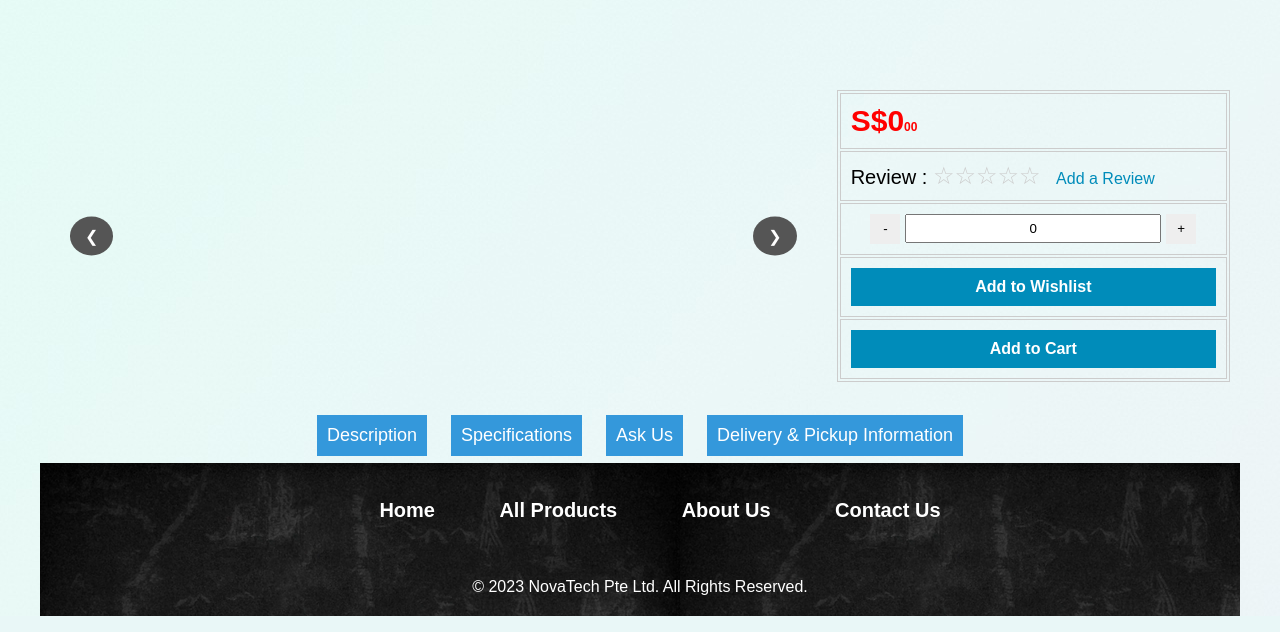
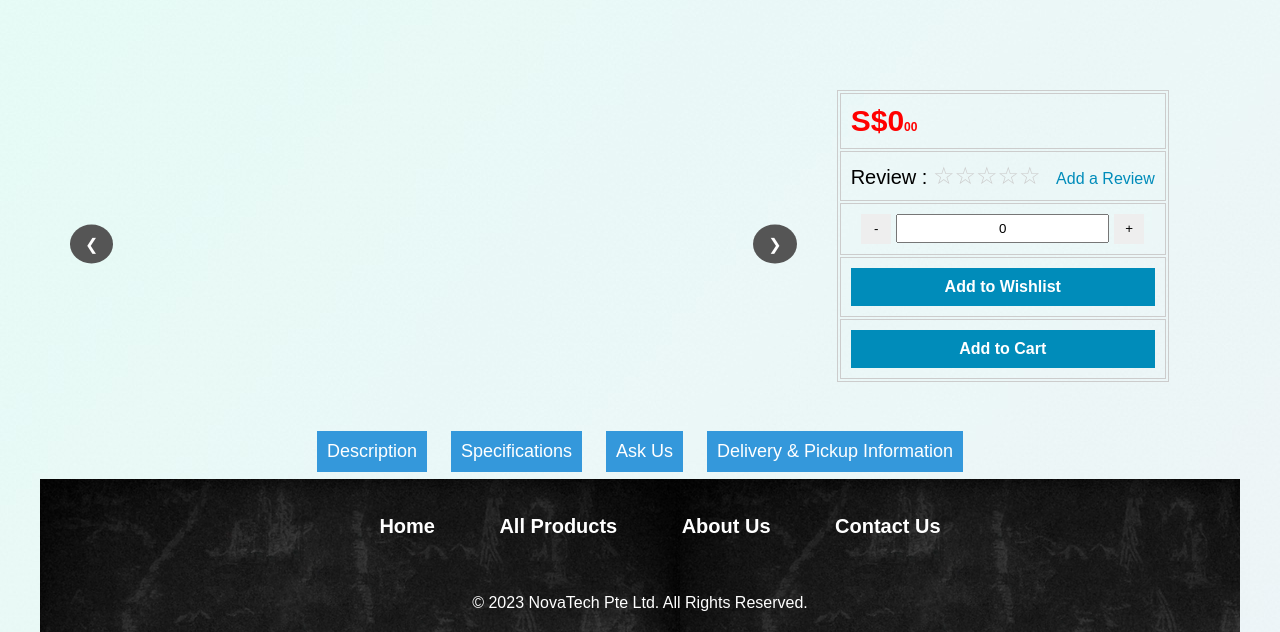
Before and after one commit to tkm321/IE4717-Project, a PHP site: page /Item.php in a window 1280 px wide. Shown: the part 231-863 px from the top of the page. Run offline with PHP 8.4, Linux system fonts and the light colour scheme; data that the repository does not hold is empty.

Commit message:
Updated for wishlist and cart button

```diff
--- a/Item.php
+++ b/Item.php
@@ -48,8 +48,8 @@
             </form>
           </div>
 
-          <a href="wishlist.html"><button class="topbuttons">Wishlist</button></a>
-          <a href="cart.html"><button class="topbuttons">Cart</button></a>
+          <a href="#.html"><button class="topbuttons">Wishlist</button></a>
+          <a href="#.html"><button class="topbuttons">Cart</button></a>
         </div>
 
     </div>
@@ -111,6 +111,7 @@
 
 				<!-- Product Details -->
 				<div class="product_desc" id="product_desc">
+					<form id="actionForm" action="php/add_cart_db.php" method="get">
 					<table id="table_product_desc" class="product-table">
 						<tr>
 							<td class="price-cell">
@@ -151,20 +152,25 @@
 						<tr>
 							<td>
 								<div class="quantity-input">
-									<button id="decrement">-</button>
-									<input type="number" name="qty" id="qty" value="0" min="0" class="styled-input">
-									<button id="increment">+</button>
+									        <button type="button" id="decrement">-</button>
+											<input type="number" name="qty" id="qty" value="0" min="0" class="styled-input" onkeypress="return event.keyCode != 13;">
+											<button type="button" id="increment">+</button>
 								</div>
 							</td>
 						</tr>
 						<tr>
-							<td><button id="wishlistButton">Add to Wishlist</button></td>
+							<td>
+								<button type="submit" name="action" value="wishlist" class="addcart-button">Add to Wishlist</button>
+							</td>
 						</tr>
 						<tr>
-							<td><button id="cartButton">Add to Cart</button></td>
+							<td>
+								<button type="submit" name="action" value="cart" class="addcart-button">Add to Cart</button>
+							</td>
 						</tr>
 						<!-- Additional product details can be displayed here -->
 					</table>
+					</form>
 				</div>
 			</div>
 
--- a/css/itemstyles.css
+++ b/css/itemstyles.css
@@ -167,23 +167,6 @@
     margin: 0 5px;
 }
 
-#wishlistButton,
-#cartButton {
-    font-size: 16px; /* Adjust the font size to your preference */
-	font-weight: bold;
-    width: 100%; /* Set a fixed width for both buttons */
-    padding: 10px; /* Adjust the padding for height and spacing */
-    background-color: #008CBA; /* Button background color */
-    color: white; /* Text color */
-    border: none; /* Remove the button border */
-    cursor: pointer;
-}
-
-#wishlistButton:hover,
-#cartButton:hover {
-    background-color: #005F77; /* Button background color on hover */
-}
-
 .product-table {
     border: 1px solid #ccc; /* Add a border to the entire table */
 }
@@ -246,3 +229,20 @@
 .add-review-link:hover {
     text-decoration: underline; /* Underline the link when hovered */
 }
+
+/* Style for the "Add to Cart" input with class addcart-button */
+.addcart-button {
+	font-size: 16px; /* Adjust the font size to your preference */
+	font-weight: bold;
+	width: 100%; /* Set a fixed width for both buttons */
+	padding: 10px; /* Adjust the padding for height and spacing */
+	background-color: #008CBA; /* Button background color */
+	color: white; /* Text color */
+	border: none; /* Remove the button border */
+	cursor: pointer;
+}
+
+/* Style for button hover state */
+.addcart-button:hover {
+	background-color: #005F77; /* Button background color on hover */
+}
--- a/js/item_script.js
+++ b/js/item_script.js
@@ -18,9 +18,7 @@ document.addEventListener('DOMContentLoaded', function () {
             content.style.display = 'block';
         });
     });
-});
 
-document.addEventListener("DOMContentLoaded", function () {
     const decrementButton = document.getElementById("decrement");
     const incrementButton = document.getElementById("increment");
     const qtyInput = document.getElementById("qty");
@@ -34,4 +32,6 @@ document.addEventListener("DOMContentLoaded", function () {
     incrementButton.addEventListener("click", () => {
         qtyInput.value = parseInt(qtyInput.value) + 1;
     });
+
+
 });
```
Also changed, not shown: PHP/add_cart_db.php (added, +43 -0 lines). Lines whose indentation alone changed are shown as unchanged.
